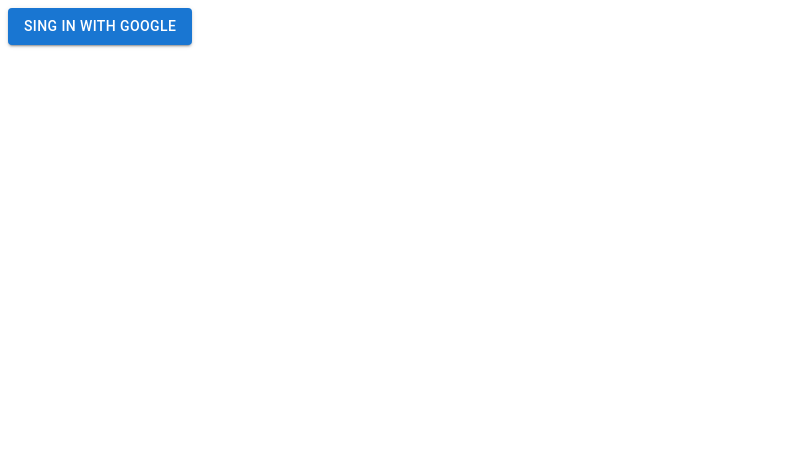
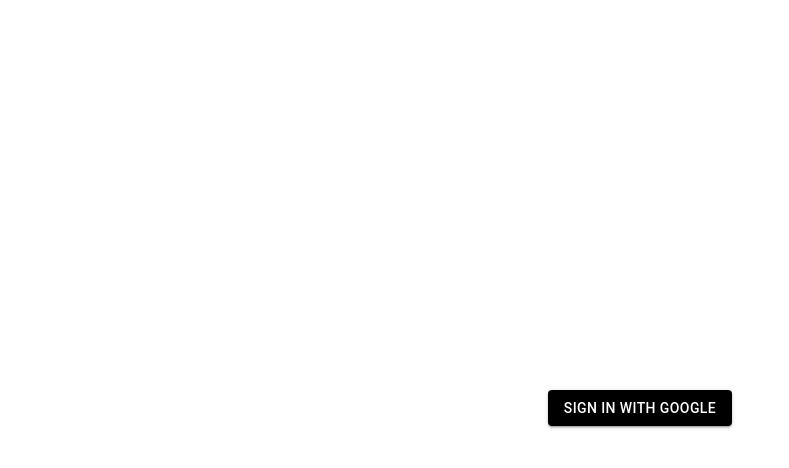
Before and after one commit to juannlowe/clover-app, a React (Vite) app: page / in a window 1280 px wide. Shown: the top 468 px of the page, without its empty margins (0-789 px from the left). Built offline with nearby package versions, Linux system fonts and the light colour scheme.

Commit message:
btn update

```diff
--- a/src/components/googleSignIn/SignIn.jsx
+++ b/src/components/googleSignIn/SignIn.jsx
@@ -18,9 +18,21 @@
         setValue(localStorage.getItem('email'))
     },[])
     return (
-        <div>
+        <div style={{
+            display: 'flex',
+            flexDirection: 'column',
+            alignItems: 'center',
+            justifyContent: 'center',
+            height: '100vh',
+          }}>
             {value ? <ResponsiveAppBar /> :
-            <Button onClick={handleClick} variant="contained">Sing in with google</Button>
+            <Button
+            onClick={handleClick}
+            variant="contained"
+            sx={{ backgroundColor: 'black', color: 'white' }}
+          >
+            Sign in with Google
+          </Button>
     }
         </div>
     )
```
